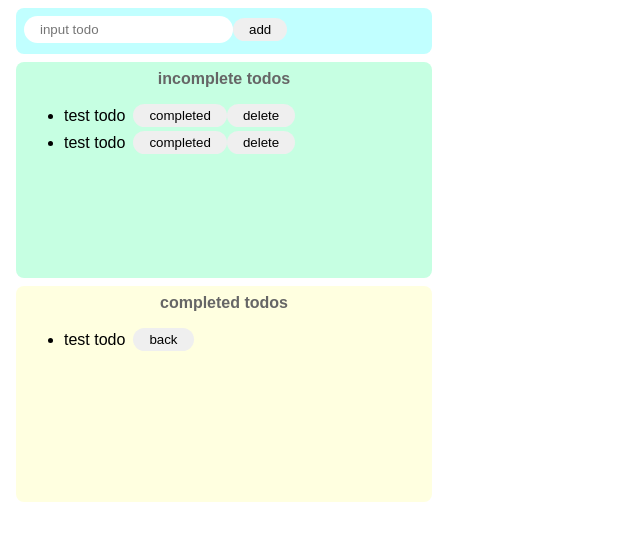
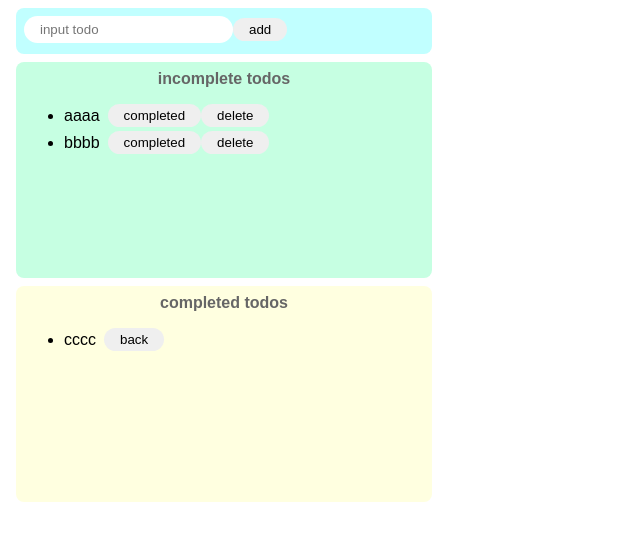
Before and after one commit to bamboo-wood/react-todo-tutorial, a React (Create React App) app: page / in a window 1280 px wide. Shown: the top 540 px of the page, without its empty margins (0-640 px from the left). Built offline with nearby package versions, Linux system fonts and the light colour scheme.

Commit message:
add mock data to App.jsx

```diff
--- a/src/App.jsx
+++ b/src/App.jsx
@@ -1,6 +1,9 @@
 import React, { useEffect, useState } from "react";
 
 const App = () => {
+  const [incompleteTodos, setInCompleteTodos] = useState(["aaaa", "bbbb"]);
+  const [completeTodos, setCompleteTodos] = useState(["cccc"]);
+
   return (
     <React.Fragment>
       <div className="input-area">
@@ -10,25 +13,28 @@ const App = () => {
       <div className="incomplete-area">
         <p className="title">incomplete todos</p>
         <ul>
-          <div className="list-row">
-            <li>test todo</li>
-            <button>completed</button>
-            <button>delete</button>
-          </div>
-          <div className="list-row">
-            <li>test todo</li>
-            <button>completed</button>
-            <button>delete</button>
-          </div>
+          {incompleteTodos.map((todo) => {
+            return (
+              <div key={todo} className="list-row">
+                <li>{todo}</li>
+                <button>completed</button>
+                <button>delete</button>
+              </div>
+            );
+          })}
         </ul>
       </div>
       <div className="complete-area">
         <p className="title">completed todos</p>
         <ul>
-          <div className="list-row">
-            <li>test todo</li>
-            <button>back</button>
-          </div>
+          {completeTodos.map((todo) => {
+            return (
+              <div key={todo} className="list-row">
+                <li>{todo}</li>
+                <button>back</button>
+              </div>
+            );
+          })}
         </ul>
       </div>
     </React.Fragment>
```
